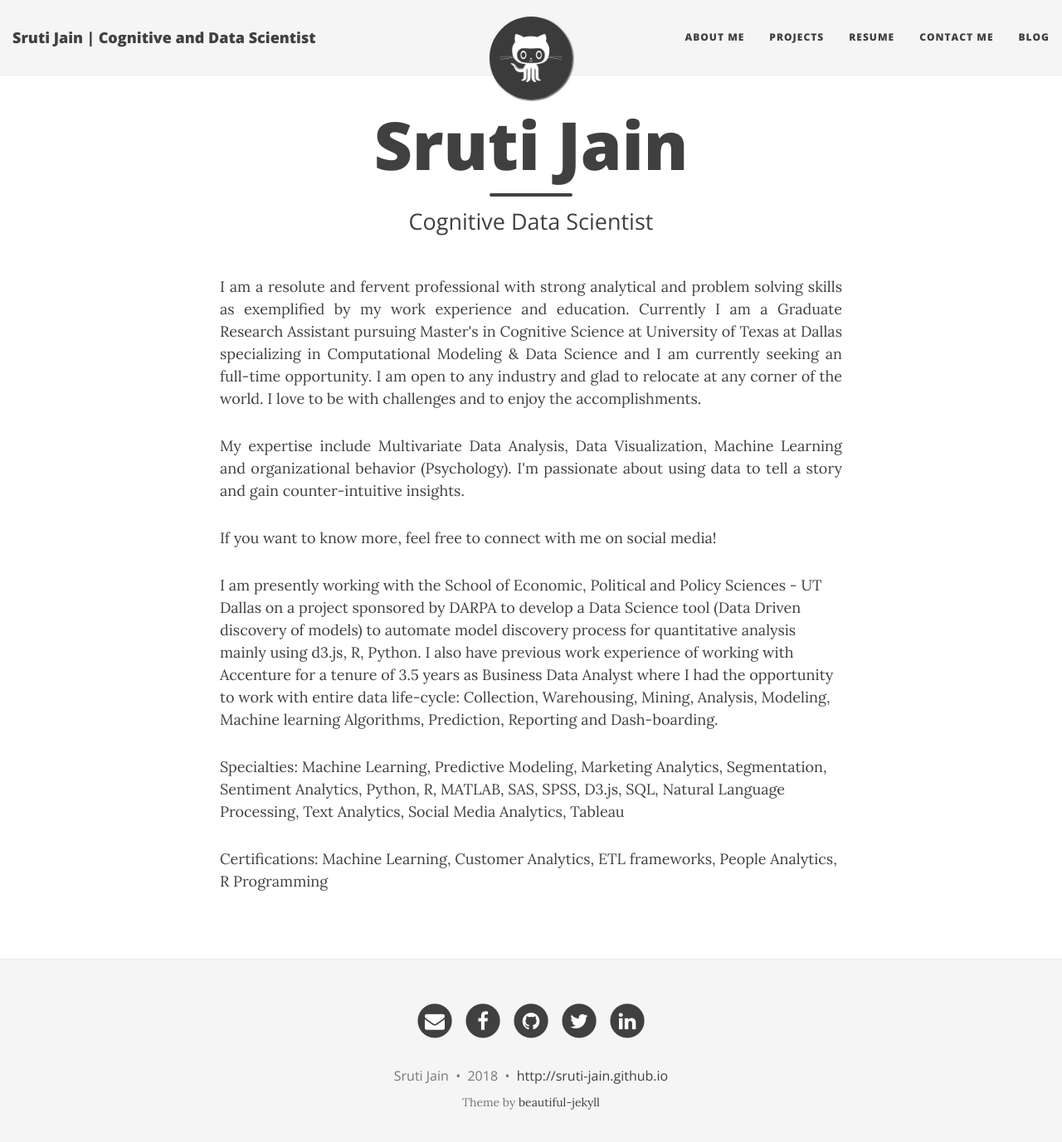
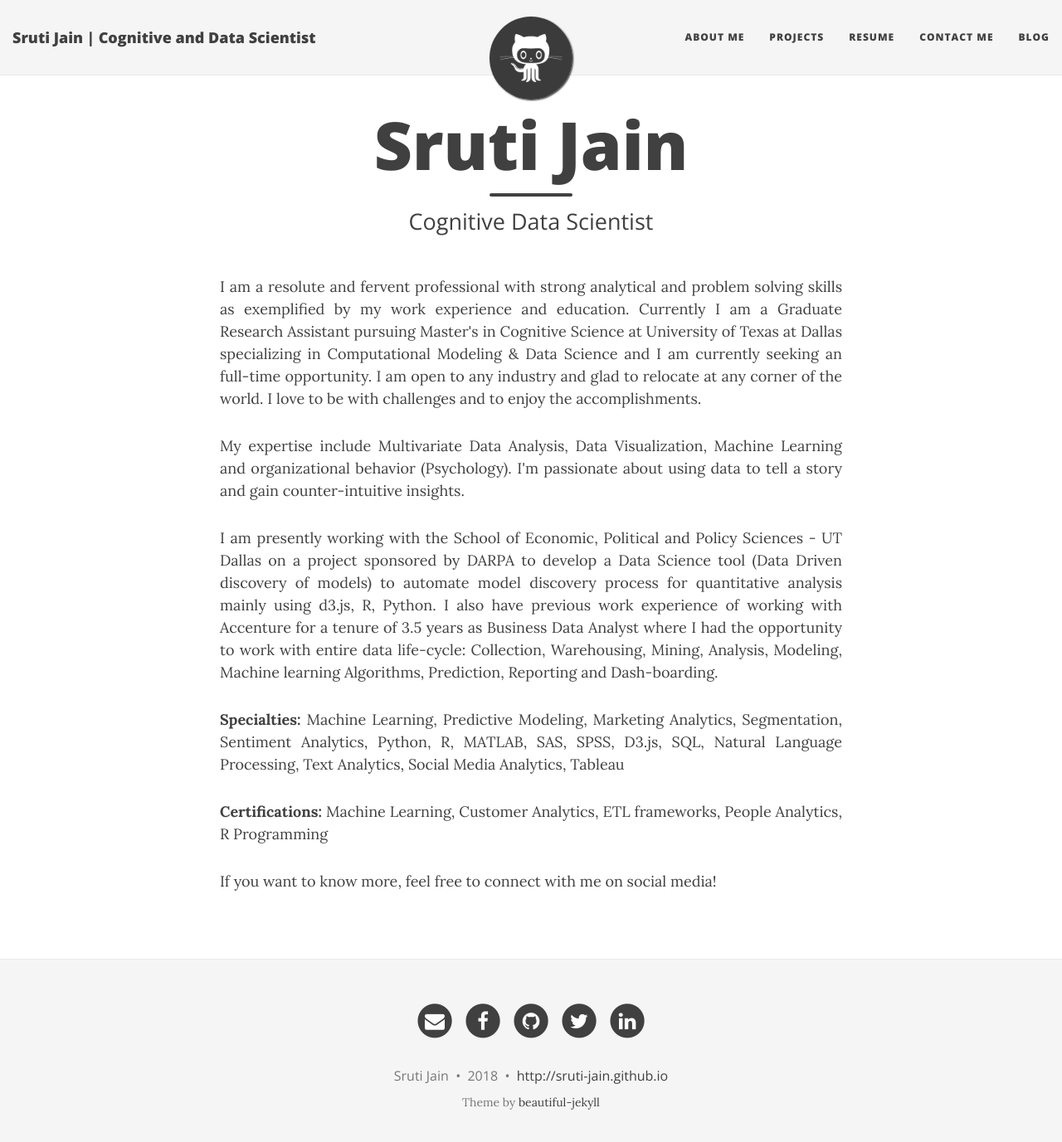
Before and after one commit to sruti-jain/sruti-jain.github.io, a Jekyll site: the page built from aboutme.md, in a window 1280 px wide and 1390 px high. Shown: the top 1377 px of the window at 83% size. Built offline with Jekyll 4.4.1, drawn with Linux system fonts in a browser that asks for light colours; nearby versions of some CDN libraries; part of the change alters nothing that is shown.

```diff
--- a/aboutme.md
+++ b/aboutme.md
@@ -7,17 +7,13 @@ subtitle: Cognitive Data Scientist
 <div style="text-align: justify">
 <p> I am a resolute and fervent professional with strong analytical and problem solving skills as exemplified by my work experience and education. Currently I am a Graduate Research Assistant pursuing Master's in Cognitive Science at University of Texas at Dallas specializing in Computational Modeling & Data Science and I am currently seeking an full-time opportunity. I am open to any industry and glad to relocate at any corner of the world. I love to be with challenges and to enjoy the accomplishments. </p>
 
-<p>My expertise include Multivariate Data Analysis, Data Visualization, Machine Learning and organizational behavior (Psychology). I'm passionate about using data to tell a story and gain counter-intuitive insights. </p></div>
+<p>My expertise include Multivariate Data Analysis, Data Visualization, Machine Learning and organizational behavior (Psychology). I'm passionate about using data to tell a story and gain counter-intuitive insights. </p>
+
+<p>I am presently working with the School of Economic, Political and Policy Sciences - UT Dallas on a project sponsored by DARPA to develop a Data Science tool (Data Driven discovery of models) to automate model discovery process for quantitative analysis mainly using d3.js, R, Python. I also have previous work experience of working with Accenture for a tenure of 3.5 years as Business Data Analyst where I had the opportunity to work with entire data life-cycle: Collection, Warehousing, Mining, Analysis, Modeling, Machine learning Algorithms, Prediction, Reporting and Dash-boarding. </p>
+
+<p><b>Specialties:</b> Machine Learning, Predictive Modeling, Marketing Analytics, Segmentation, Sentiment Analytics, Python, R, MATLAB, SAS, SPSS, D3.js, SQL, Natural Language Processing, Text Analytics, Social Media Analytics, Tableau </p>
+
+<p><b>Certifications:</b> Machine Learning, Customer Analytics, ETL frameworks, People Analytics, R Programming</p></div>
+
 
 If you want to know more, feel free to connect with me on social media!
-
-
-
-
-
-
-I am presently working with the School of Economic, Political and Policy Sciences - UT Dallas on a project sponsored by DARPA to develop a Data Science tool (Data Driven discovery of models) to automate model discovery process for quantitative analysis mainly using d3.js, R, Python. I also have previous work experience of working with Accenture for a tenure of 3.5 years as Business Data Analyst where I had the opportunity to work with entire data life-cycle: Collection, Warehousing, Mining, Analysis, Modeling, Machine learning Algorithms, Prediction, Reporting and Dash-boarding.
-
-Specialties: Machine Learning, Predictive Modeling, Marketing Analytics, Segmentation, Sentiment Analytics, Python, R, MATLAB, SAS, SPSS, D3.js, SQL, Natural Language Processing, Text Analytics, Social Media Analytics, Tableau
-
-Certifications: Machine Learning, Customer Analytics, ETL frameworks, People Analytics, R Programming
```
